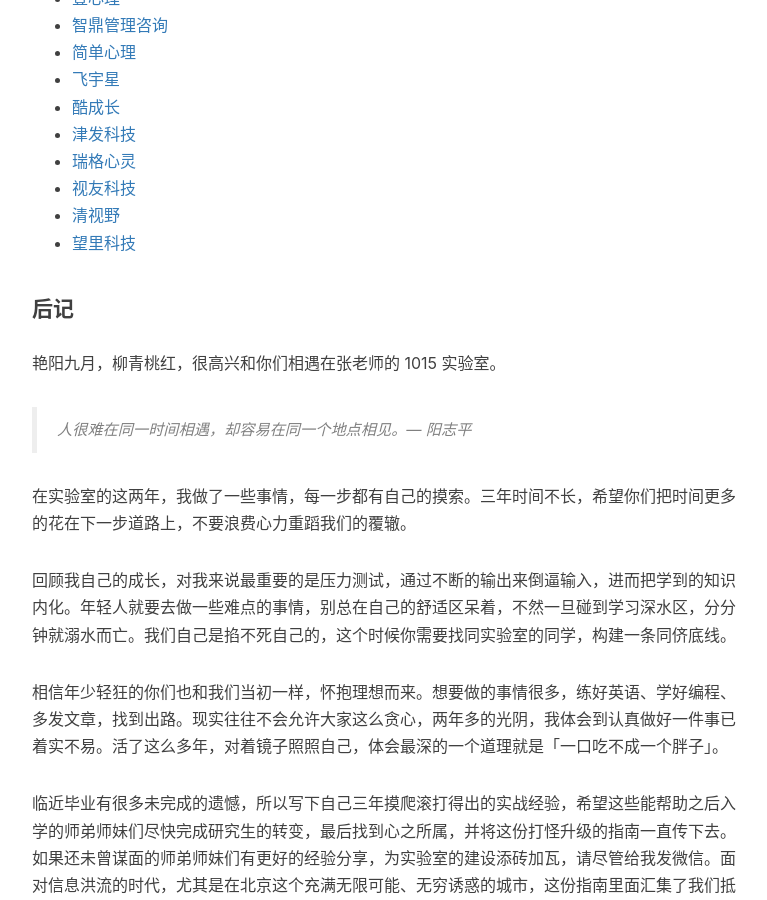
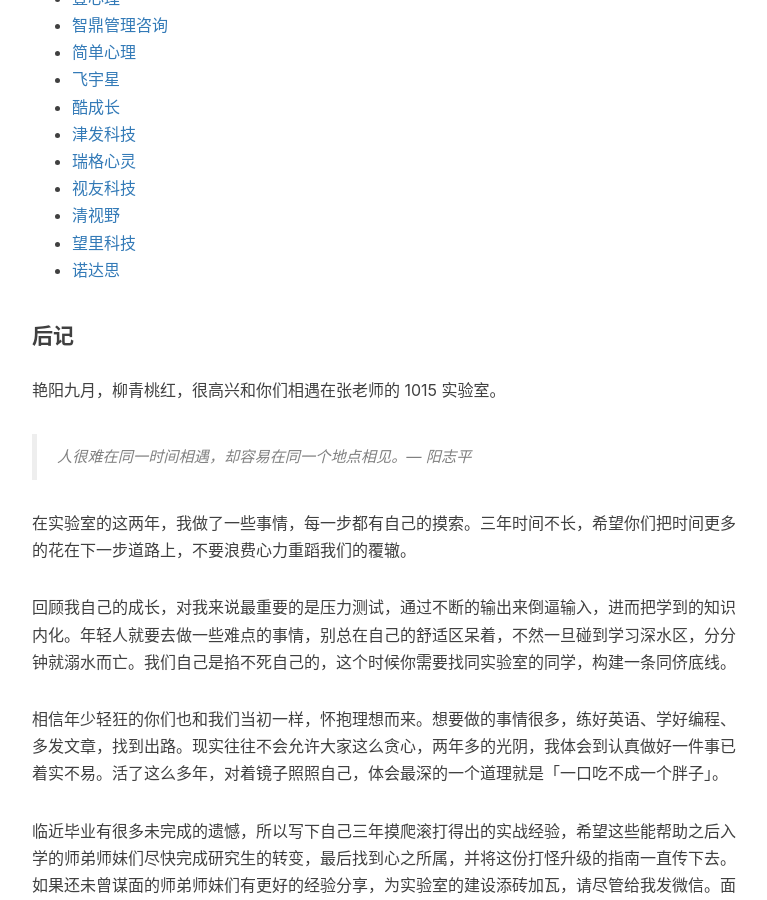
Before and after one commit to zapp926/blog, a Jekyll site: the page built from _posts/2019-01-06-1015-manual.md, in a window 1280 px wide and 900 px high, scrolled down 7021 px. Shown: the whole window, without its empty margins (233-1000 px from the left). Built offline with Jekyll 4.4.1, drawn with Linux system fonts in a browser that asks for light colours; nearby versions of some CDN libraries; comment, search, counter and statistics services are not loaded.

Commit message:
Update 2019-01-06-1015-manual.md

```diff
--- a/_posts/2019-01-06-1015-manual.md
+++ b/_posts/2019-01-06-1015-manual.md
@@ -177,6 +177,7 @@ tags:
 - [视友科技](http://www.cusoft.com.cn/index.html)
 - [清视野](http://www.teeview.cn/index.html)
 - [望里科技](http://www.wangli-tech.com/Wonderlab_Website/index.html)
+- [诺达思](http://www.noldus.com.cn)
 
 
 #### 后记
```
